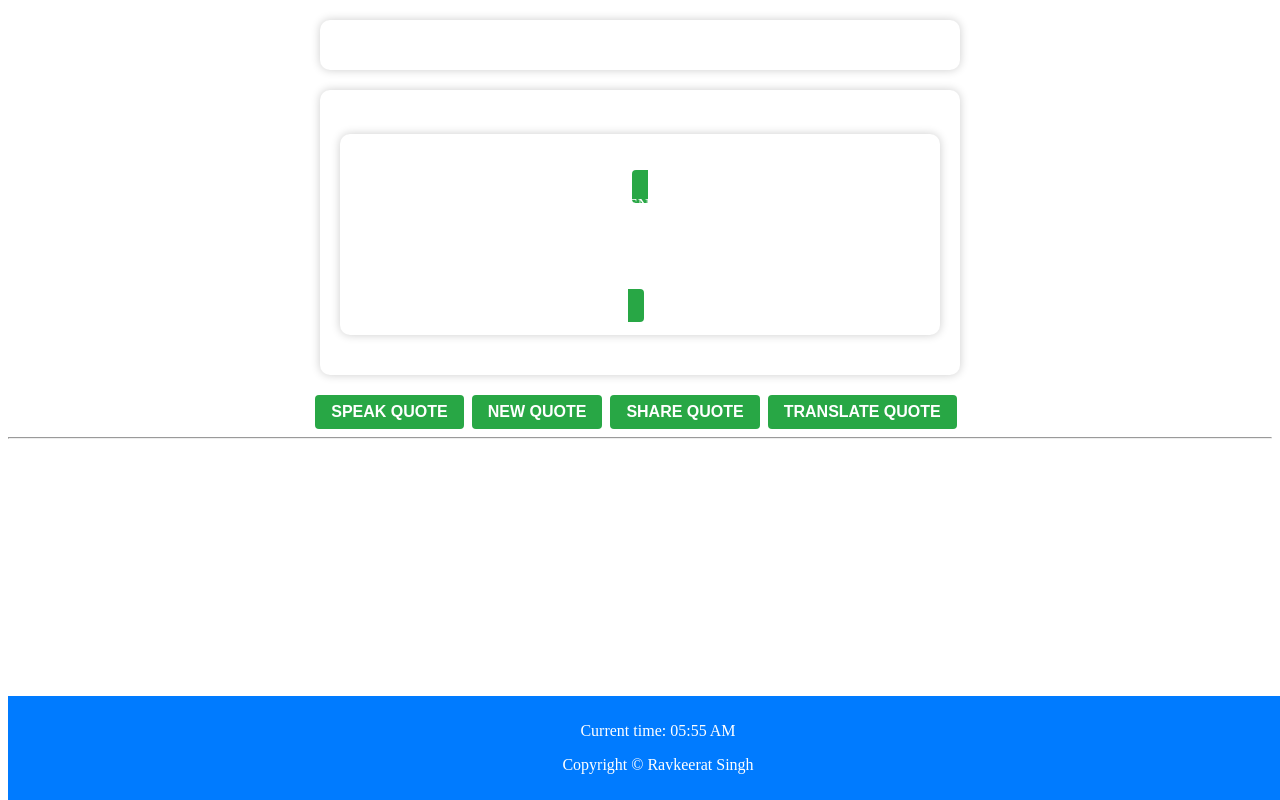
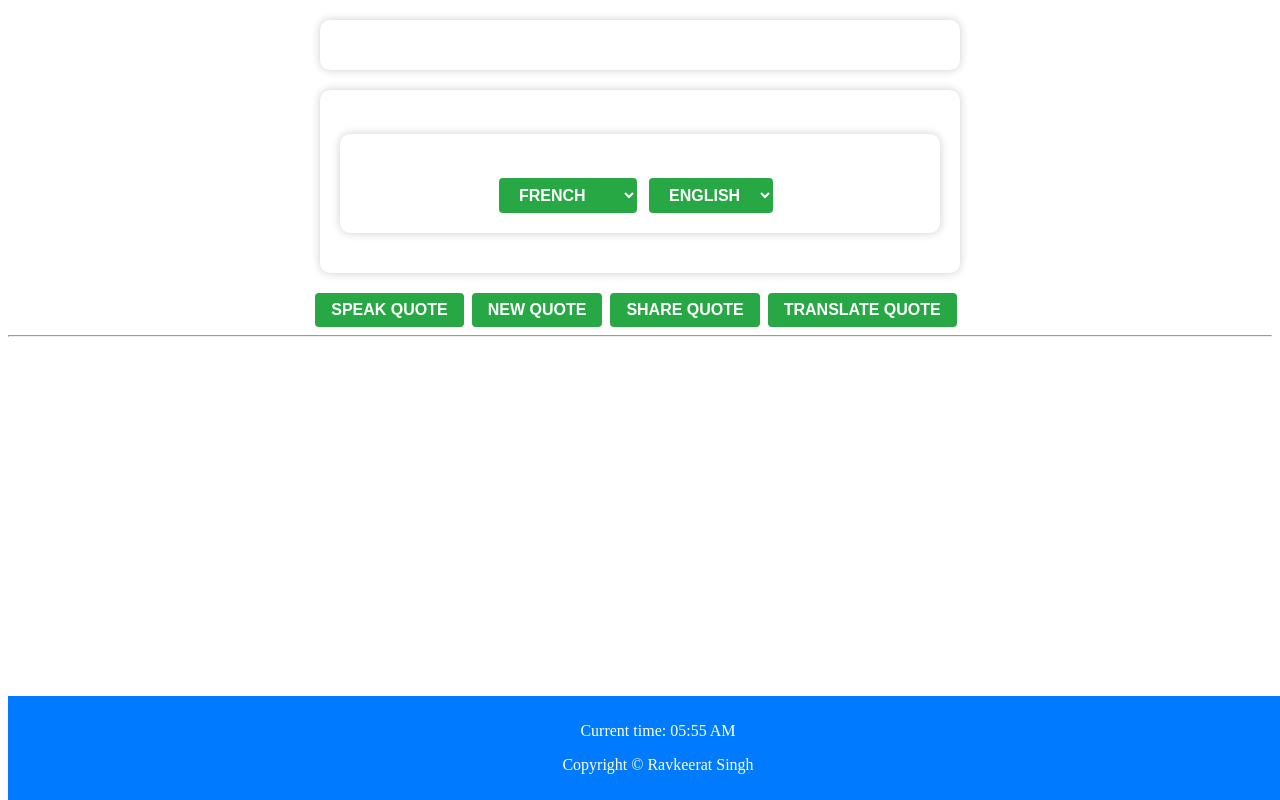
Before and after one commit to Ravkeerat02/Quote-generator, a website: page index.html in a window 1280 px wide. Drawn offline with Linux system fonts and the light colour scheme; no server answers.

Commit message:
Trying it

```diff
--- a/index.html
+++ b/index.html
@@ -16,13 +16,16 @@
       <div id = "quote-container2">
         <p id="quote-text" class="fade-in"></p>
         <p id="author-text"></p>
-        <seelct id ="language-dropdown" class="btn">
+        <select id ="language-dropdown" class="btn">
           <option value="fr">French</option>
           <option value="es">Spanish</option>
           <option value="de">German</option>
           <option value="it">Italian</option>
           <option value="ja">Japanese</option>
-        </seelct>
+        </select>
+        <select id ="language-dropdown" class="btn">
+          <option value="en">English</option>
+        </select>
       </div>
       </div>
       <div id="button-container">
@@ -30,6 +33,7 @@
         <button id="new-quote-button" class="btn">New Quote</button>
         <button id="share-quote-button" class="btn">Share Quote</button>
         <button id="translate-quote-button" class="btn" onclick="translateQuote()">Translate Quote</button>
+        <!-- <button id="translate-quote-button" class="btn" onclick="translateQuote()">Reset</button> -->
       </div>
     </div>
     <hr>
```
